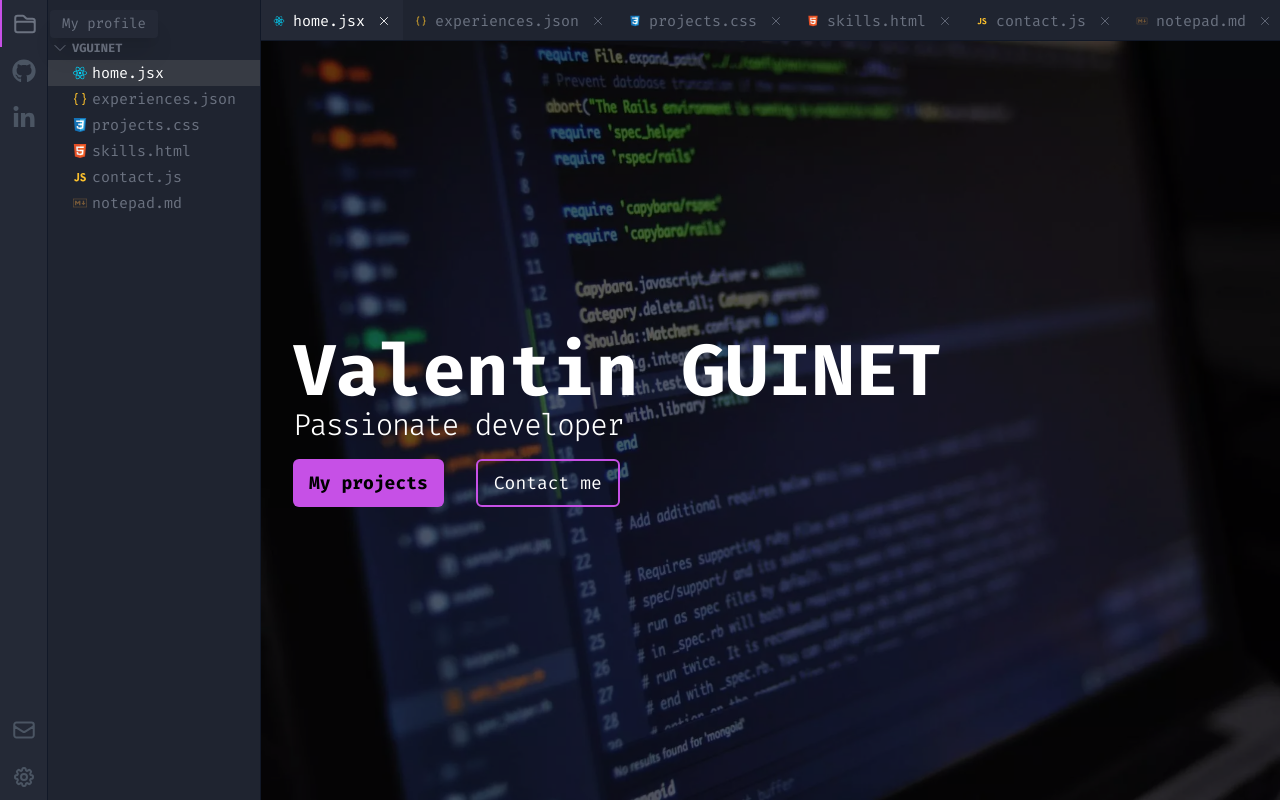
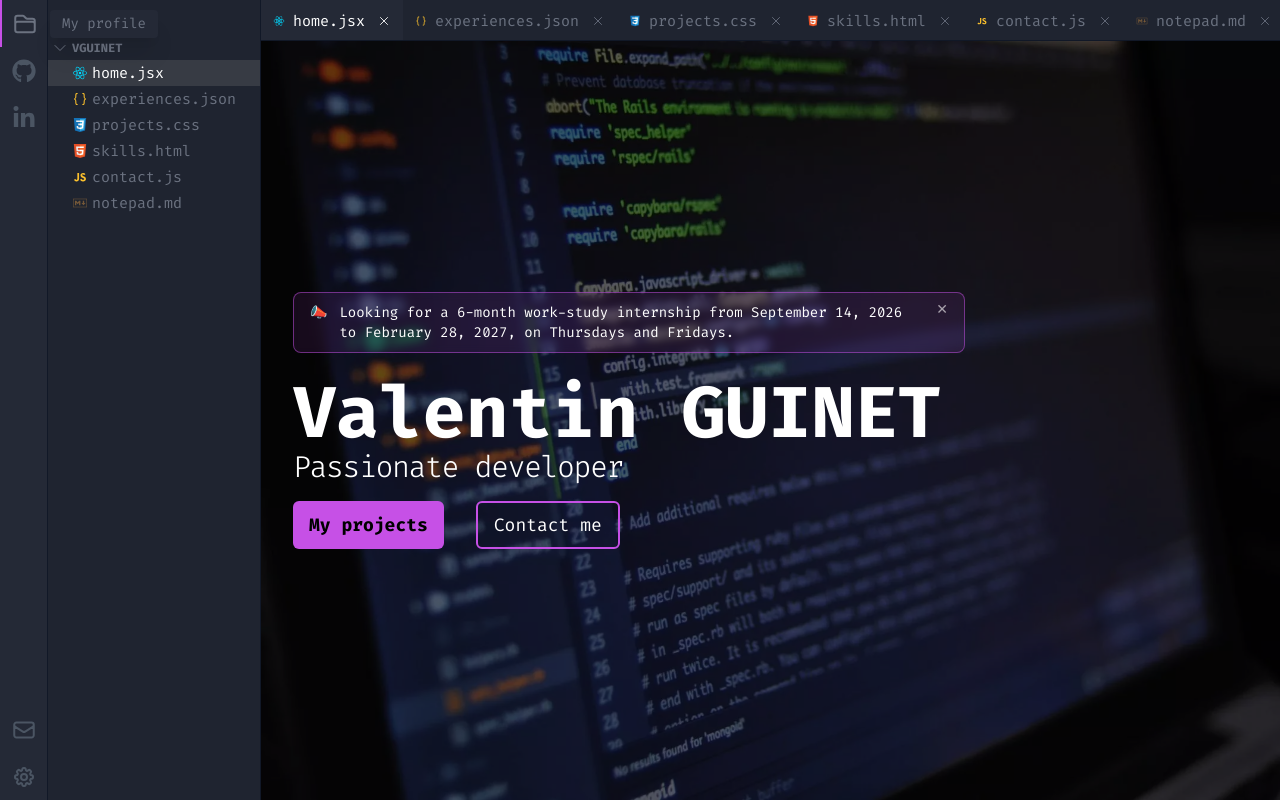
Before and after one commit to VivicatcHub/Portfolio, a React (Create React App) app: page / in a window 1280 px wide. Built offline with nearby package versions, Linux system fonts and the light colour scheme.

Commit message:
feat: add announcement feature

```diff
--- a/public/locales/en.json
+++ b/public/locales/en.json
@@ -1,4 +1,8 @@
 {
+  "announcement": {
+    "message": "Looking for a 6-month work-study internship from September 14, 2026 to February 28, 2027, on Thursdays and Fridays.",
+    "dismiss": "Dismiss announcement"
+  },
   "light": {
     "nav": {
       "home": "Home",
--- a/public/locales/fr.json
+++ b/public/locales/fr.json
@@ -1,4 +1,8 @@
 {
+  "announcement": {
+    "message": "Recherche un stage en alternance de 6 mois du 14 septembre 2026 au 28 février 2027, les jeudis et vendredis.",
+    "dismiss": "Fermer l'annonce"
+  },
   "light": {
     "nav": {
       "home": "Accueil",
--- a/public/locales/ja.json
+++ b/public/locales/ja.json
@@ -1,4 +1,8 @@
 {
+  "announcement": {
+    "message": "2026年9月14日から2027年2月28日まで、毎週木曜日と金曜日の6か月間の交互勤務（アルタナンス）インターンシップを探しています。",
+    "dismiss": "お知らせを閉じる"
+  },
   "light": {
     "nav": {
       "home": "ホーム",
--- /dev/null
+++ b/src/announcement.js
@@ -0,0 +1,5 @@
+export const announcement = {
+  enabled: true,
+  id: "internship-2026",
+  href: null,
+};
--- /dev/null
+++ b/src/components/Announcement.jsx
@@ -0,0 +1,69 @@
+import { useState } from "react";
+import { useTranslation } from "react-i18next";
+import { announcement } from "../announcement";
+
+const STORAGE_PREFIX = "announcementDismissed:";
+
+const VARIANTS = {
+  dark: {
+    wrapper:
+      "inline-flex max-w-2xl items-start gap-3 rounded-lg border border-ayu-purple/50 bg-ayu-purple/10 px-4 py-2.5 text-sm text-white backdrop-blur-sm",
+    link: "underline decoration-ayu-purple underline-offset-2 hover:text-ayu-purple",
+    close: "text-white/60 hover:text-white",
+  },
+  light: {
+    wrapper:
+      "flex max-w-2xl items-start gap-3 rounded-xl border border-ayu-purple/30 bg-ayu-purple/5 px-4 py-3 text-sm text-gray-700",
+    link: "underline decoration-ayu-purple underline-offset-2 hover:text-ayu-purple",
+    close: "text-gray-400 hover:text-gray-700",
+  },
+};
+
+const Announcement = ({ variant = "dark", className = "" }) => {
+  const { t: translate } = useTranslation();
+  const message = translate("announcement.message", { defaultValue: "" });
+  const [dismissed, setDismissed] = useState(false);
+
+  if (!announcement.enabled || !message.trim() || dismissed) return null;
+
+  const styles = VARIANTS[variant] || VARIANTS.dark;
+
+  const dismiss = () => {
+    setDismissed(true);
+  };
+
+  const content = announcement.href ? (
+    <a
+      href={announcement.href}
+      target={announcement.href.startsWith("http") ? "_blank" : undefined}
+      rel="noreferrer"
+      className={styles.link}
+    >
+      {message}
+    </a>
+  ) : (
+    message
+  );
+
+  return (
+    <div
+      role="status"
+      className={`animate-fade-in ${styles.wrapper} ${className}`}
+    >
+      <span aria-hidden="true">📣</span>
+      <span className="flex-1 leading-snug">{content}</span>
+      <button
+        type="button"
+        onClick={dismiss}
+        aria-label={translate("announcement.dismiss", {
+          defaultValue: "Dismiss",
+        })}
+        className={`shrink-0 leading-none ${styles.close}`}
+      >
+        ✕
+      </button>
+    </div>
+  );
+};
+
+export default Announcement;
--- a/src/components/Tabs/Home.jsx
+++ b/src/components/Tabs/Home.jsx
@@ -1,4 +1,5 @@
 import { useTranslation } from "react-i18next";
+import Announcement from "../Announcement";
 
 const Home = ({ navigate }) => {
   const { t: translate } = useTranslation();
@@ -7,6 +8,7 @@ const Home = ({ navigate }) => {
     <div className="h-full bg-hero bg-cover flex flex-col justify-center md:items-start text-white relative">
       <div className="absolute h-full w-full bg-black opacity-60"></div>
       <div className="z-10 p-8">
+        <Announcement variant="dark" className="mb-6" />
         <h1 className="text-3xl sm:text-5xl md:text-7xl font-extrabold ">
           {translate("home.name")}
         </h1>
--- a/src/components/light/LightHome.jsx
+++ b/src/components/light/LightHome.jsx
@@ -1,5 +1,6 @@
 import { useTranslation } from "react-i18next";
 import { useNavigate } from "react-router-dom";
+import Announcement from "../Announcement";
 
 const LightHome = () => {
   const { t: translate } = useTranslation();
@@ -7,6 +8,7 @@ const LightHome = () => {
 
   return (
     <section className="max-w-6xl mx-auto px-4 sm:px-6 py-20 md:py-32">
+      <Announcement variant="light" className="mb-8" />
       <p className="text-ayu-purple font-semibold mb-4">
         {translate("light.home.hello")}
       </p>
```
